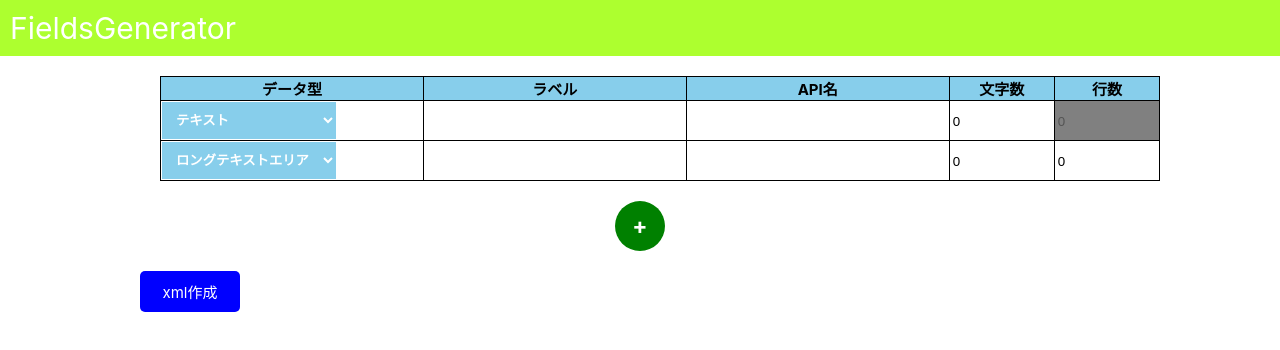
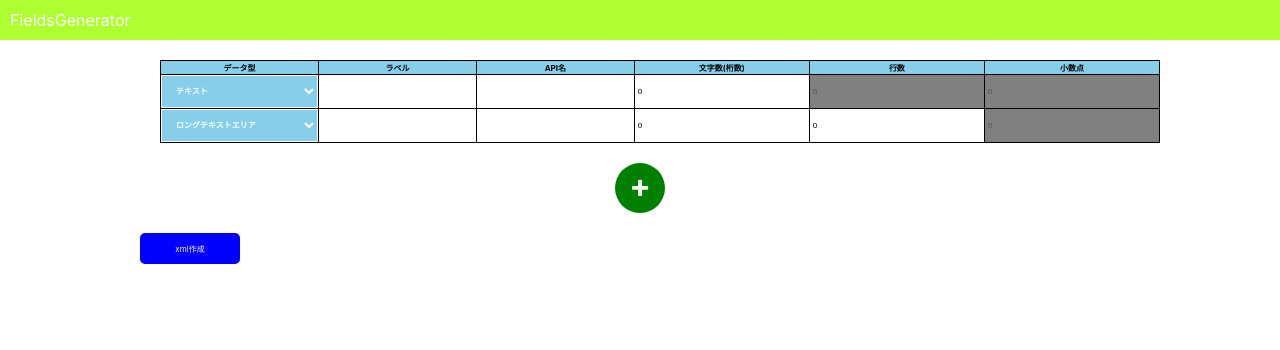
Before and after one commit to noworker/fieldsGenerator, a React (Create React App) app: page / in a window 1280 px wide. Shown: the top 350 px of the page. Built offline with nearby package versions, Linux system fonts and the light colour scheme.

Commit message:
数値項目の追加

```diff
--- a/src/App.css
+++ b/src/App.css
@@ -1,5 +1,5 @@
 html {
-  font-size: 15px;
+  font-size: 8px;
 }
 
 .container {
@@ -11,6 +11,20 @@ html {
 h1,h2,h3,h4,h5,h6,p {
   padding: 0;
   margin: 0;
+}
+
+input {
+  font-size: 100%;
+}
+
+input[type="text"] {
+  width: 95%;
+  white-space: normal;
+}
+
+select {
+  font-size: 100%;
+  width: 100%;
 }
 
 header {
@@ -26,6 +40,7 @@ table, th, td{
   border-collapse: collapse;
   border-spacing: 0;
 }
+
 
 th {
   background-color: skyblue;
@@ -45,7 +60,6 @@ td {
 
 .no-border {
   border: none;
-  width: 90%;
   background-color: transparent;
 }
 
@@ -59,11 +73,12 @@ td {
   height: 50px;
   background-color: green;
   text-align: center;
-  line-height: 50px;
+  line-height: 45px;
   font-weight: bold;
   font-size: 150%;
   border-radius: 50%;
   color: white;
+  font-size: 400%;
   cursor: pointer;
 }
 
--- a/src/App.js
+++ b/src/App.js
@@ -1,21 +1,25 @@
-import { isDisabled } from '@testing-library/user-event/dist/utils';
 import { useState } from 'react';
 import './App.css';
 import fileDownload from 'js-file-download';
+import Header from './component/header.tsx';
 
 function App() {
 
   const [count, setCount] = useState(3);
   const [generatedText, setGeneratedText] = useState("");
 
-  const typeComboList = [
+  const typeDefinition = [
     {
       value: "Text",
-      label: "テキスト"
+      label: "テキスト",
     },
     {
       value: "LongTextArea",
       label: "ロングテキストエリア"
+    },
+    {
+      value: "Number",
+      label: "数値"
     }
   ];
 
@@ -27,7 +31,11 @@ function App() {
       APIName: "",
       Length: 0,
       RowCount: 0,
-      Disabled: "disabled"
+      Scale: 0,
+      Disabled: {
+        RowLength: "disabled",
+        Scale: "disabled",
+      }
     },
     {
       Id: 2,
@@ -36,7 +44,11 @@ function App() {
       APIName: "",
       Length: 0,
       RowCount: 0,
-      Disabled: ""
+      Scale: 0,
+      Disabled: {
+        RowLength: "",
+        Scale: "disabled",
+      }
     }
   ]);
 
@@ -48,15 +60,20 @@ function App() {
       APIName: "",
       Length: 0,
       RowCount: 0,
-      Disabled: "disabled"
+      Scale: 0,
+      Disabled: {
+        RowLength: "disabled",
+        Scale: "disabled"
+      }
     }
+    console.log(newRow);
     setRowList([...rowList, newRow]);
-    console.log(count);
     setCount(count + 1);
   }
 
   const onClickGenerate = () => {
     let generatedText = [];
+    console.log(rowList);
     for(let row of rowList) {
       if(row.Type == "Text") {
         generatedText.push("<fields>\n");
@@ -81,30 +98,58 @@ function App() {
         generatedText.push(`\t<unique>false</unique>\n`)
         generatedText.push(`\t<visibleLines>${row.RowCount}</visibleLines>\n`)
         generatedText.push(`</fields>\n`)
+      } else if(row.Type == "Number") {
+        generatedText.push("<fields>\n")
+        generatedText.push(`\t<fullName></fullName>\n`)
+        generatedText.push(`\t<externalId>false</externalId>\n`)
+        generatedText.push(`\t<label>${row.Label}</label>\n`)
+        generatedText.push(`\t<precision>${row.Length}</precision>\n`)
+        generatedText.push(`\t<scale>${row.Scale}</scale>\n`)
+        generatedText.push(`\t<required>false</required>\n`)
+        generatedText.push(`\t<trackTrending>false</trackTrending>\n`)
+        generatedText.push(`\t<type>Number</type>\n`)
+        generatedText.push(`\t<unique>false</unique>\n`)
+        generatedText.push("</fields>\n")
       }
-      let text = generatedText.join("");
-      console.log(text);
+    }
+    let text = generatedText.join("");
+    console.log(text);
 
-      let blob = new Blob([text], {"type": "text/plain"});
-      fileDownload(blob, 'fields.txt');
-    }
+    let blob = new Blob([text], {"type": "text/plain"});
+    fileDownload(blob, 'fields.txt');
   }
 
   const onChangeType = (id, e) => {
-    console.log("onChangeType");
-    console.log(e.target.value);
+    setRowList(
+      rowList.map(row => {
+        if(row.Id === id) {
+          row.Type = e.target.value;
+        }
+        return row;
+      })
+    )
 
+    setDisable();
+  }
+
+  const setDisable = () => {
     setRowList(
       rowList.map((row) => {
-        if(row.Id === id) {
-          row.Type = e.target.value;
-          if(row.Type == "LongTextArea") {
-            row.Disabled = "";
+        switch(row.Type) {
+          case "Text":
+            row.Disabled.RowLength = "disabled";
+            row.Disabled.Scale = "disabled"
             row.RowCount = 0;
-          } else if(row.Type == "Text") {
-            row.Disabled = "disabled";
-            row.RowCount = 0
-          }
+            break;
+          case "LongTextArea":
+            row.Disabled.RowLength = "";
+            row.Disabled.Scale = "disabled";
+            row.RowCount = 0;
+            break;
+          case "Number":
+            row.Disabled.RowLength = "disabled";
+            row.Disabled.Scale = "";
+            break;
         }
         return row;
       })
@@ -155,21 +200,32 @@ function App() {
     )
   }
 
+  const onChangeScale = (id, e) => {
+    setRowList(
+      rowList.map((row) => {
+        if(row.Id === id) {
+          row.Scale = e.target.value;
+        }
+        return row;
+      })
+    )
+  }
+
 
   return (
     <>
-      <header>
-        FieldsGenerator
-      </header>
+      <Header name={"kawano"} age={24}></Header>
+
       <div className='container'>
         <table className='w-100'>
           <thead>
             <tr className='w-100'>
-              <th className='w-25'>データ型</th>
-              <th className='w-25'>ラベル</th>
-              <th className='w-25'>API名</th>
-              <th className='w-10'>文字数</th>
+              <th className='w-10'>データ型</th>
+              <th className='w-10'>ラベル</th>
+              <th className='w-10'>API名</th>
+              <th className='w-10'>文字数(桁数)</th>
               <th className='w-10'>行数</th>
+              <th className='w-10'>小数点</th>
             </tr>
           </thead>
           <tbody>
@@ -179,7 +235,7 @@ function App() {
                 <td>
                   <select className='select' onChange={(e) => onChangeType(row.Id, e)} defaultValue={row.Type}>
                     {
-                      typeComboList.map((type) => (
+                      typeDefinition.map((type) => (
                         <option value={type.value}>{type.label}</option>
                       ))
                     }
@@ -187,8 +243,9 @@ function App() {
                 </td>
                 <td><input type="text" className='no-border' value={row.Label} onChange={(e)=> onChangeLabel(row.Id, e)} /></td>
                 <td><input type="text" className='no-border' value={row.APIName} onChange={(e)=> onChangeAPIName(row.Id, e)} /></td>
-                <td><input type="number" min="0" className='no-border' value={row.Length}onChange={(e) => onChangeLength(row.Id, e)} /></td>
-                <td className={row.Disabled}><input type="number" min="0" className='no-border' value={row.RowCount} disabled={row.Disabled} onChange={(e) => onChangeRowCount(row.Id, e)} /></td>
+                <td><input type="number" min="0" className='no-border' value={row.Length} onChange={(e) => onChangeLength(row.Id, e)} /></td>
+                <td className={row.Disabled.RowLength}><input type="number" min="0" className='no-border' value={row.RowCount} disabled={row.Disabled.RowLength} onChange={(e) => onChangeRowCount(row.Id, e)} /></td>
+                <td className={row.Disabled.Scale}><input type="number" min="0" className="no-border" value={row.Scale} disabled={row.Disabled.Scale} onChange={(e) => onChangeScale(row.Id, e)} /></td>
               </tr>
             ))
           }
--- /dev/null
+++ b/src/component/header.tsx
@@ -0,0 +1,19 @@
+import React, { useMemo } from "react"
+
+type HeaderProps = {
+    name: string;
+    age: number;
+}
+
+const Header: React.FC = () =>{
+    return useMemo(() => {
+        return (
+            <header>
+                FieldsGenerator
+            </header>
+        )
+    },[])
+
+}
+
+export default Header;
```
Also changed, not shown: package.json (+5 -3 lines), 1 other file (tests, documents, lock files or other folders).
